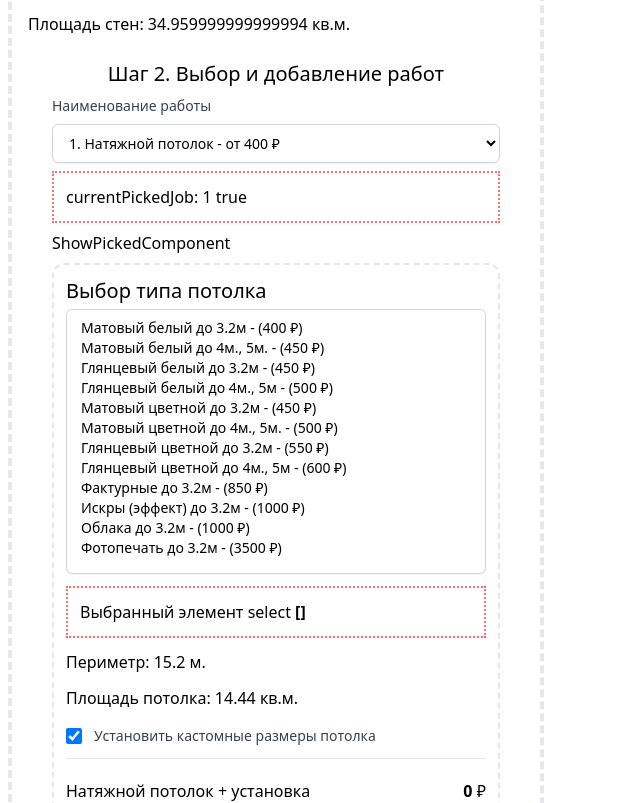
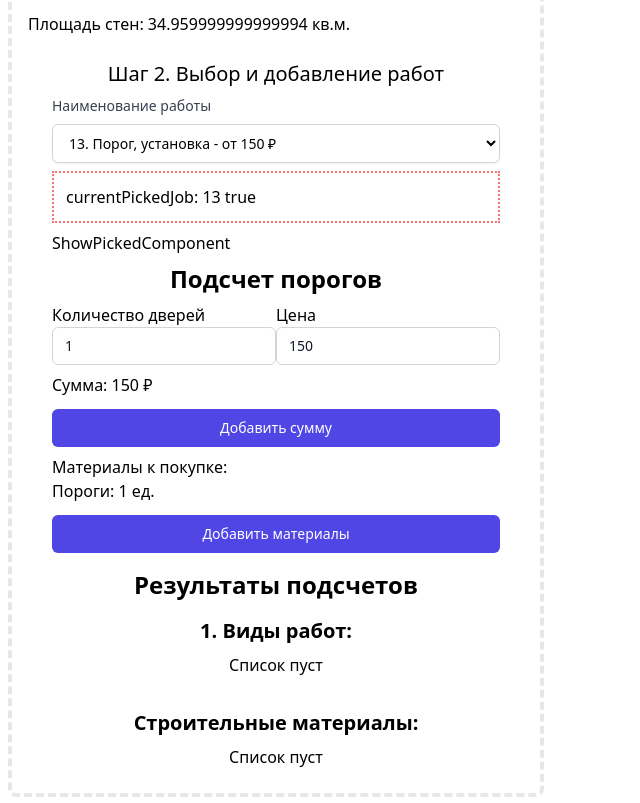
Before and after one commit to nvlight/home_calc, a Vue app in the folder vue/: page /get-started in a window 1280 px wide. Shown: the part 840-1643 px from the top of the page, without its empty margins (0-640 px from the left). Built offline with nearby package versions, Linux system fonts and the light colour scheme; sample sign-in values are in the browser's storage.

Commit message:
rework Doorstep component -> now it use vuex. also rework some small staff

```diff
--- /dev/null
+++ b/vue/src/components/AddedBuildingMaterialsList.vue
@@ -0,0 +1,52 @@
+<template>
+    <div class="min-h-full flex items-center justify-start pt-4 pb-4 px-4 sm:px-6 lg:px-8">
+        <div class="max-w-md w-full space-y-2">
+            <h2 class="font-semibold text-xl text-center">Строительные материалы:</h2>
+
+            <div v-if="!addedMaterials?.length">
+                <span class="block text-center">Список пуст</span>
+            </div>
+            <div v-else>
+                <div v-for="(material,index) in addedMaterials"
+                     :key="index"
+                     class="flex justify-between mt-2">{{index+1}}.&nbsp;
+                    <div class="flex self-center">
+                        <span>{{ material.name }}, вес/количество: <strong>{{ material.weight }}</strong>
+                            [{{material.itemId}}] id: {{material.id}}
+                        </span>
+                        <span class="font-semibold">{{ material.price }} <strong>₽</strong></span>
+                        <mg-trash-icon-button @click="deleteAddedMaterial(material.id)"></mg-trash-icon-button>
+                    </div>
+                </div>
+                <!-- MaterialSumm -->
+                <div class="mt-3">
+                    <span class="text-2xl">Стоимость строительных материалов: {{materialsSum}}&nbsp;₽</span>
+                </div>
+                <!--/ MaterialSumm -->
+            </div>
+
+        </div>
+    </div>
+</template>
+
+<script>
+import {mapState, mapGetters} from 'vuex';
+import MgTrashIconButton from "./UI/MgTrashIconButton.vue";
+
+export default {
+    name: "added-building-materials-list",
+    components: {MgTrashIconButton},
+    computed:{
+        ...mapState({
+            addedMaterials: state => state.materialsForBuy,
+        }),
+      ...mapGetters({
+
+      }),
+    },
+}
+</script>
+
+<style scoped>
+
+</style>
--- a/vue/src/components/AddedJobList.vue
+++ b/vue/src/components/AddedJobList.vue
@@ -13,7 +13,7 @@
                         <div> {{index+1}}. {{ job.title }} </div>
                         <div class="flex self-center">
                             <span class="flex">&nbsp;{{ job.sum }}
-                                <span class="font-semibold">&nbsp;₽</span>
+                                <span class="font-semibold">&nbsp;{{ currency }}</span>
                             </span>
 
                             <mg-trash-icon-button @click="deleteJob(job.id)">
@@ -26,7 +26,7 @@
                 </div>
                 <!-- jobsSum -->
                 <div class="mt-3">
-                    <span class="text-2xl">Стоимость работ: {{jobsSum}}&nbsp;₽</span>
+                    <span class="text-2xl">Стоимость работ: {{jobsSum}}&nbsp;{{ currency }}</span>
                 </div>
                 <!--/ jobsSum -->
             </div>
@@ -48,6 +48,7 @@ export default {
     },
     computed:{
         ...mapState({
+            currency: state => state.currency,
             addedJobs: state => state.addedJobs,
         }),
         ...mapGetters({
--- a/vue/src/components/CeilingCalc.vue
+++ b/vue/src/components/CeilingCalc.vue
@@ -408,8 +408,6 @@ export default {
         },
 
         addCalcedCeilingHandler(res){
-            //console.log(res);
-
             this.incrementAddedJobNum();
 
             let tmp_job = {}
@@ -418,12 +416,9 @@ export default {
             tmp_job.seiling_selected_id = res.seiling_selected_id;
             tmp_job.sum = res.price;
             tmp_job.adding_job_info_string = res['adding_job_info_string'];
-            //tmp_job.title = this.getJobTitleById(tmp_job.job_id);
             tmp_job.title = "Натяжной потолок" + ` (id=${this.currentPickedJob})`;
-            //console.log(tmp_job);
 
             this.$store.commit('incValueToJobsResultingSumm', tmp_job.sum);
-
             this.addJob(tmp_job);
         },
 
--- a/vue/src/components/DoorstepCalc.vue
+++ b/vue/src/components/DoorstepCalc.vue
@@ -38,6 +38,7 @@
 </template>
 
 <script>
+import {mapGetters, mapState, mapActions} from "vuex";
 import MaterialsForBuyBlock from "./additional/MaterialsForBuyBlock.vue";
 
 export default {
@@ -49,14 +50,15 @@ export default {
         'room': {
             type: Object,
             required: true,
+        },
+        'currentPickedJob':{
+            type: Number,
+            required: true,
         }
     },
-    emits: [
-        'addCalcedDoorstep',
-    ],
+    emits: [],
     data() {
         return {
-            currency: "₽",
             price: 150,
             customPrice: 0,
             isCustomPrice: false,
@@ -65,14 +67,35 @@ export default {
         }
     },
     methods: {
-        addCalcedDoorstep() {
-            this.$emit('addCalcedDoorstep', this.totalAmount)
-        },
+        ...mapActions({
+            addJob: 'addJob',
+            incrementAddedJobNum: 'incrementAddedJobNum',
+            incValueToJobsResultingSumm: 'incValueToJobsResultingSumm',
+        }),
         addMaterials(){
 
         },
+        addCalcedDoorstep(){
+            this.incrementAddedJobNum();
+
+            let tmp_job = {}
+            tmp_job.title = "Пороги" + ` (id=${this.currentPickedJob})`;
+            tmp_job.id = this.addedJobNum;
+            tmp_job.job_id = this.currentPickedJob;
+            tmp_job.seiling_selected_id = this.totalAmount.seiling_selected_id;
+            tmp_job.sum = this.totalAmount.price;
+            tmp_job.adding_job_info_string = this.totalAmount['adding_job_info_string'];
+
+            this.incValueToJobsResultingSumm(tmp_job.sum);
+            this.addJob(tmp_job);
+        },
     },
     computed: {
+        ...mapState({
+            addedJobNum: state => state.addedJobNum,
+            currency: state => state.currency,
+        }),
+
         sum() {
             return this.price * this.doorsCount;
         },
--- a/vue/src/components/RoomItem.vue
+++ b/vue/src/components/RoomItem.vue
@@ -3,7 +3,7 @@
     <div class="min-h-full flex items-center justify-start pt-4 pb-2 px-2 sm:px-2 lg:px-2">
         <div class="max-w-md w-full space-y-2">
 
-            <div class="border-dotted border-2 p-3 border-red-400">
+            <div v-if="this.$store.state.debug" class="border-dotted border-2 p-3 border-red-400">
                 {{ room }}
             </div>
 
@@ -317,30 +317,6 @@
                 :currentPickedJob="currentPickedJob"
                 :room="room">
             </show-picked-component>
-
-<!--            <div v-if="currentPickedJob == 1">-->
-<!--                <CeilingCalc @addCalcedCeiling="addCalcedCeilingHandler"-->
-<!--                    :roomSizes="room.sizes"-->
-<!--                    :currentRoom="room">-->
-<!--                </CeilingCalc>-->
-<!--            </div>-->
-<!--            <div v-else-if="currentPickedJob == 10">-->
-<!--                <LaminateCalc @addCalcedLaminate="addCalcedLaminateHandler" :room="room"></LaminateCalc>-->
-<!--            </div>-->
-<!--            <div v-else-if="currentPickedJob == 13">-->
-<!--                <DoorstepCalc @addCalcedDoorstep="addCalcedDoorstepHandler" :room="room"></DoorstepCalc>-->
-<!--            </div>-->
-<!--            <div v-else-if="currentPickedJob == 12">-->
-<!--                <baseboards-calc @addCalcedBaseboards="addCalcedBaseboardsHandler" :room="room"></baseboards-calc>-->
-<!--            </div>-->
-<!--            <div v-else-if="currentPickedJob == 14">-->
-<!--                <wallpaper-calc :room="room"></wallpaper-calc>-->
-<!--            </div>-->
-
-<!--            <div v-else-if="Boolean(currentPickedJob) !== false">-->
-<!--                <mg-grid-icon-button @click="addCalcedJob">Добавить</mg-grid-icon-button>-->
-<!--            </div>-->
-
         </div>
     </div>
 
@@ -354,44 +330,7 @@
     <!-- / -->
 
     <!-- added Building materials list -->
-    <div class="min-h-full flex items-center justify-start pt-4 pb-4 px-4 sm:px-6 lg:px-8">
-        <div class="max-w-md w-full space-y-2">
-            <h2 class="font-semibold text-xl text-center">Строительные материалы:</h2>
-
-            <div v-if="!addedMaterials?.length">
-                <span class="block text-center">Список пуст</span>
-            </div>
-            <div v-else>
-                <div v-for="(material,index) in addedMaterials"
-                     :key="index"
-                     class="flex justify-between mt-2"
-                >{{index+1}}.&nbsp;
-                    <div class="flex self-center">
-                        <span>{{ material.name }}, вес/количество: <strong>{{ material.weight }}</strong>
-                            [{{material.itemId}}] id: {{material.id}}
-                        </span>
-                        <span class="font-semibold">{{ material.price }} <strong>₽</strong></span>
-                        <button type="button"
-                            @click="deleteAddedMaterial(material.id)"
-                            class="h-6 w-6 ml-2 flex items-center justify-center rounded-full border border-transparent text-sm text-red-500
-                                focus:ring-2 focus:ring-offset-2 focus:ring-red-500 ">
-                            <svg xmlns="http://www.w3.org/2000/svg"
-                                 class="h-5 w-5 -mt-1 inline-block self-end"
-                                 fill="none" viewBox="0 0 24 24" stroke="currentColor" stroke-width="2">
-                                <path stroke-linecap="round" stroke-linejoin="round" d="M19 7l-.867 12.142A2 2 0 0116.138 21H7.862a2 2 0 01-1.995-1.858L5 7m5 4v6m4-6v6m1-10V4a1 1 0 00-1-1h-4a1 1 0 00-1 1v3M4 7h16"/>
-                            </svg>
-                        </button>
-                    </div>
-                </div>
-                <!-- MaterialSumm -->
-                <div class="mt-3">
-                    <span class="text-2xl">Стоимость строительных материалов: {{materialsSum}}&nbsp;₽</span>
-                </div>
-                <!--/ MaterialSumm -->
-            </div>
-
-        </div>
-    </div>
+    <added-building-materials-list></added-building-materials-list>
     <!-- / added Building materials list -->
 </template>
 
@@ -404,11 +343,13 @@ import {mapState, mapActions, mapGetters} from "vuex";
 import WallpaperCalc from "./WallpaperCalc.vue";
 import ShowPickedComponent from "./ShowPickedComponent.vue";
 import AddedJobList from "./AddedJobList.vue";
+import AddedBuildingMaterialsList from "./AddedBuildingMaterialsList.vue";
 
 export default {
     name: "room-item",
     components: {
         WallpaperCalc, DoorstepCalc, CeilingCalc, LaminateCalc, BaseboardsCalc, ShowPickedComponent, AddedJobList,
+        AddedBuildingMaterialsList,
     },
     props: {
         number: Number,
@@ -698,21 +639,6 @@ export default {
 
             this.addedJobs.push(tmp_job);
         },
-        addCalcedDoorstepHandler(res){
-            this.addedJobs_i++;
-
-            let tmp_job = {}
-            tmp_job.id = this.addedJobs_i;
-            tmp_job.job_id = 13; // laminate
-            tmp_job.selected_id = res.selected_id;
-            tmp_job.summ = res.price;
-            tmp_job.adding_job_info_string = res['adding_job_info_string'];
-            tmp_job.title = this.getJobTitleById(tmp_job.job_id);
-
-            this.$store.commit('incValueToJobsResultingSumm', tmp_job.summ);
-
-            this.addedJobs.push(tmp_job);
-        },
         addCalcedBaseboardsHandler(res){
             this.addedJobs_i++;
 
@@ -800,18 +726,6 @@ export default {
         ...mapGetters({
             jobsSum: 'jobsSum',
         }),
-
-        materialsSum(){
-            return this.$store.state.materialsForBuy.reduce(
-                (previousValue, currentValue) => previousValue + +currentValue.price,
-                0
-            );
-        },
-
-        addedMaterials(){
-            return this.$store.state.materialsForBuy;
-        },
-
     },
     created() {
         this.updatePerimeterAndSquares();
@@ -824,7 +738,7 @@ export default {
         this.updatePerimeterAndSquares();
     },
     mounted() {
-        this.currentPickedJob = 1;
+        this.currentPickedJob = 13;
     },
 }
 </script>
--- a/vue/src/components/ShowPickedComponent.vue
+++ b/vue/src/components/ShowPickedComponent.vue
@@ -12,7 +12,10 @@
         <LaminateCalc @addCalcedLaminate="addCalcedLaminateHandler" :room="room"></LaminateCalc>
     </div>
     <div v-else-if="currentPickedJob == 13">
-        <DoorstepCalc @addCalcedDoorstep="addCalcedDoorstepHandler" :room="room"></DoorstepCalc>
+        <DoorstepCalc
+            :room="room"
+            :currentPickedJob="currentPickedJob"
+        ></DoorstepCalc>
     </div>
     <div v-else-if="currentPickedJob == 12">
         <baseboards-calc @addCalcedBaseboards="addCalcedBaseboardsHandler" :room="room"></baseboards-calc>
@@ -28,6 +31,7 @@
 </template>
 
 <script>
+import {mapGetters, mapState, mapActions} from "vuex";
 import CeilingCalc from "./CeilingCalc.vue";
 import LaminateCalc from "./LaminateCalc.vue";
 import DoorstepCalc from "./DoorstepCalc.vue";
@@ -46,10 +50,15 @@ export default {
             type: Object,
             required: true,
         }
+    },
+    methods:{
+
+    },
+    computed:{
+
     }
 }
 </script>
 
 <style scoped>
-
 </style>
--- a/vue/src/store/index.js
+++ b/vue/src/store/index.js
@@ -8,6 +8,14 @@ const store = createStore({
             data: {},
             token: sessionStorage.getItem('TOKEN'),
         },
+        currency: "₽",
+        materialsForBuyCount: 0,
+        materialsForBuy: [],
+        jobsResultingSumm: 0,
+
+        addedJobNum: 0,
+        addedJobs: [],
+
         buildingMaterials: [
             {
                 id: 82239108,
@@ -92,12 +100,6 @@ const store = createStore({
             },
 
         ],
-        materialsForBuyCount: 0,
-        materialsForBuy: [],
-        jobsResultingSumm: 0,
-
-        addedJobNum: 0,
-        addedJobs: [],
     },
     getters:{
         jobsSum(){
@@ -182,6 +184,10 @@ const store = createStore({
         deleteJob({commit}, job_id){
             return commit('deleteJob', job_id);
         },
+
+        incValueToJobsResultingSumm({commit}, sum){
+            return commit('incValueToJobsResultingSumm', sum);
+        },
     },
     mutations:{
         setCurrentSurveyLoading: (state, loading) => {
@@ -204,11 +210,11 @@ const store = createStore({
             state.materialsForBuyCount--;
         },
 
-        incValueToJobsResultingSumm(state, summ){
-            state.jobsResultingSumm += summ;
+        incValueToJobsResultingSumm(state, sum){
+            state.jobsResultingSumm += sum;
         },
-        decValueToJobsResultingSumm(state, summ){
-            state.jobsResultingSumm -= summ;
+        decValueToJobsResultingSumm(state, sum){
+            state.jobsResultingSumm -= sum;
         },
 
         setUser: (state, userData) => {
```
